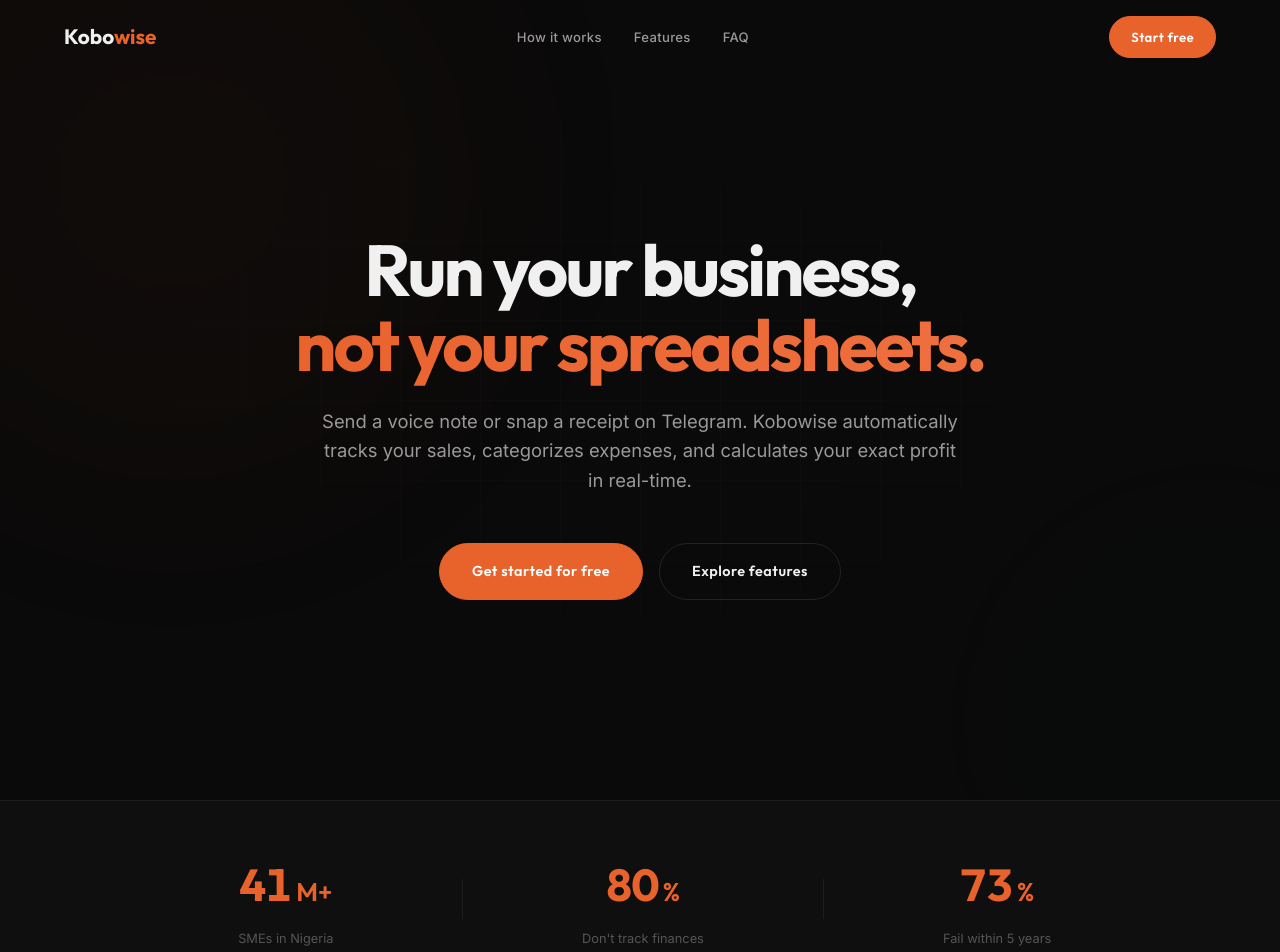
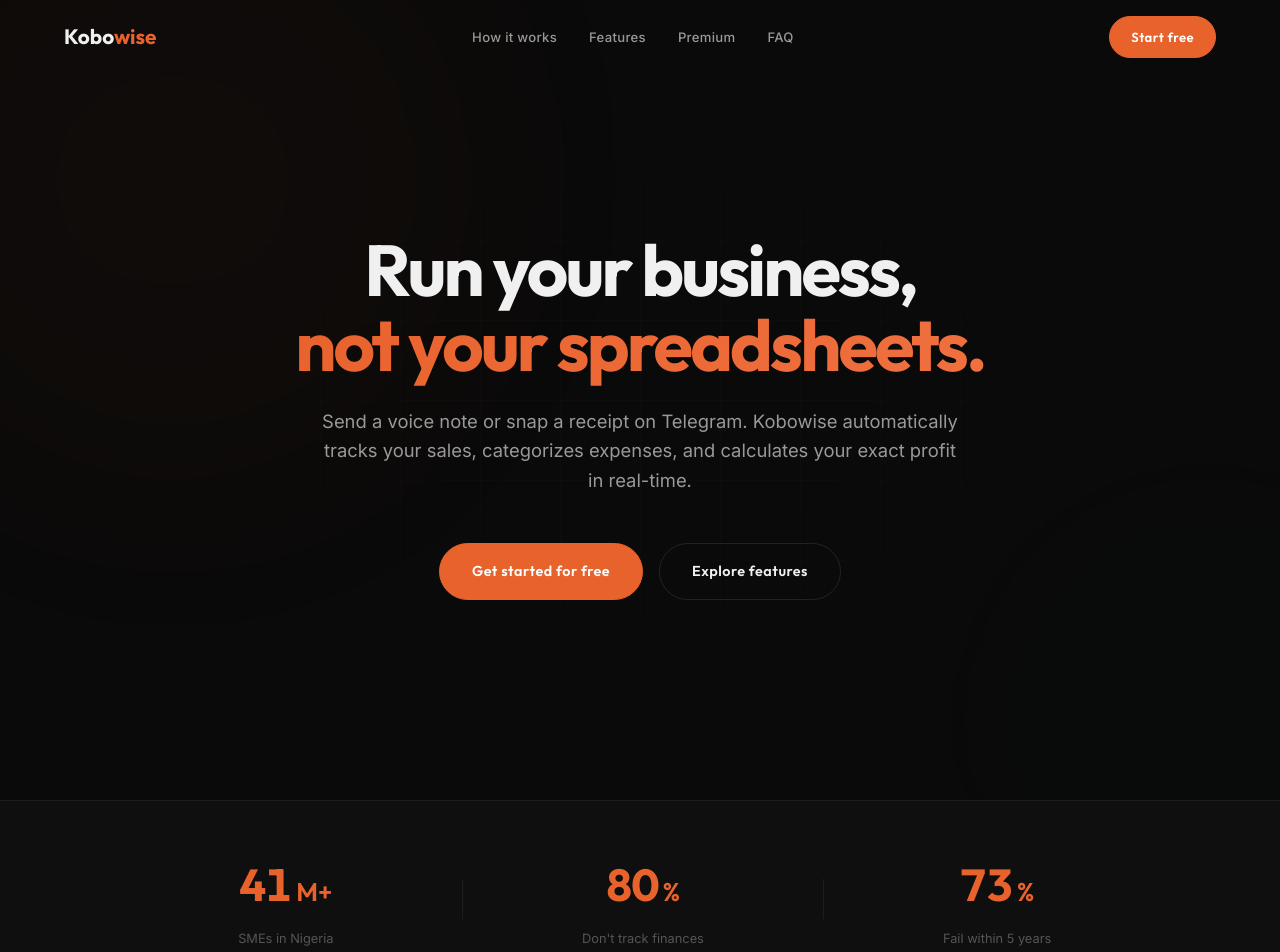
Before and after one commit to Kehn-Marv/Kobowise, a website: page public/index.html in a window 1280 px wide. Shown: the top 952 px of the page. Drawn offline with Linux system fonts and the light colour scheme.

Commit message:
feat: add premium page link to main navigation and footer

```diff
--- a/public/index.html
+++ b/public/index.html
@@ -23,6 +23,7 @@
             <ul class="nav-links" id="navLinks">
                 <li><a href="#how-it-works">How it works</a></li>
                 <li><a href="#features">Features</a></li>
+                <li><a href="premium.html">Premium</a></li>
                 <li><a href="#faq">FAQ</a></li>
             </ul>
             <div class="nav-auth">
@@ -339,6 +340,7 @@
                     <h4>Product</h4>
                     <a href="#how-it-works">How it works</a>
                     <a href="#features">Features</a>
+                    <a href="premium.html">Premium</a>
                 </div>
                 <div class="footer-col">
                     <h4>Support</h4>
```
